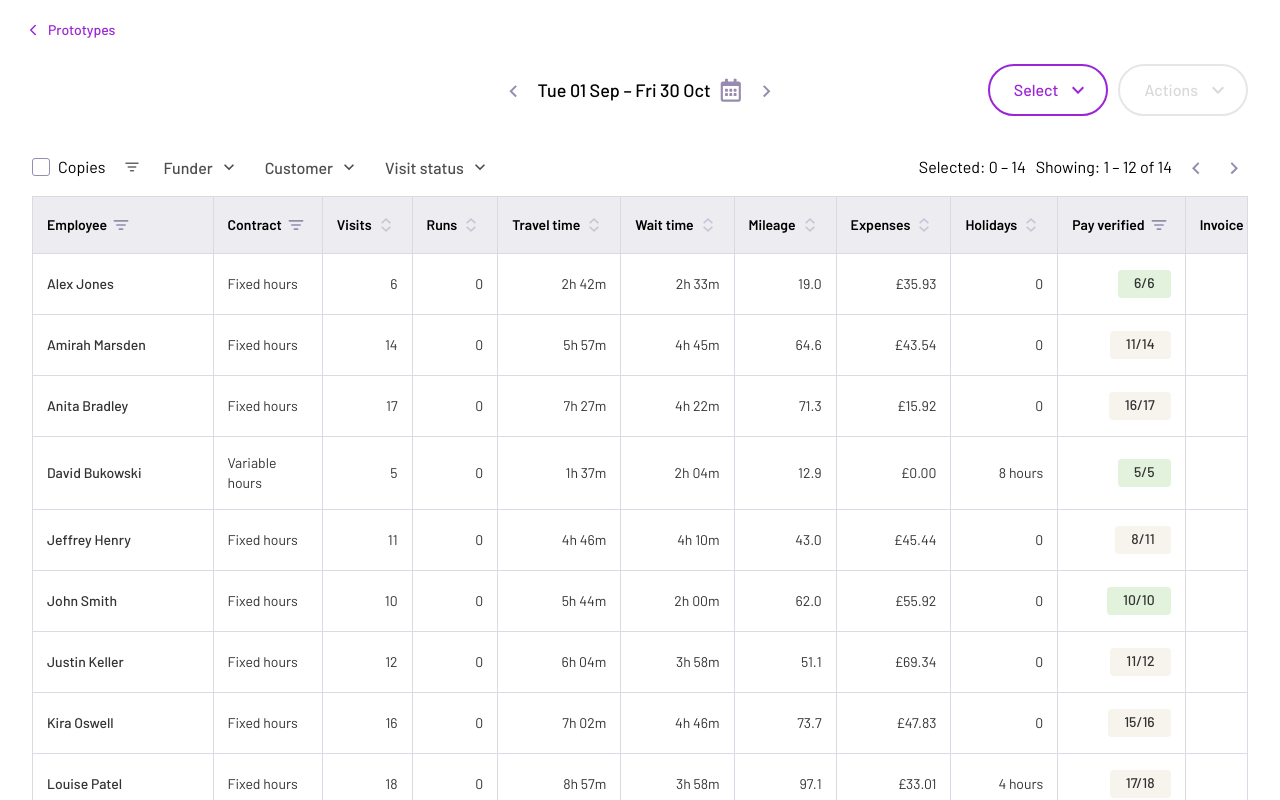
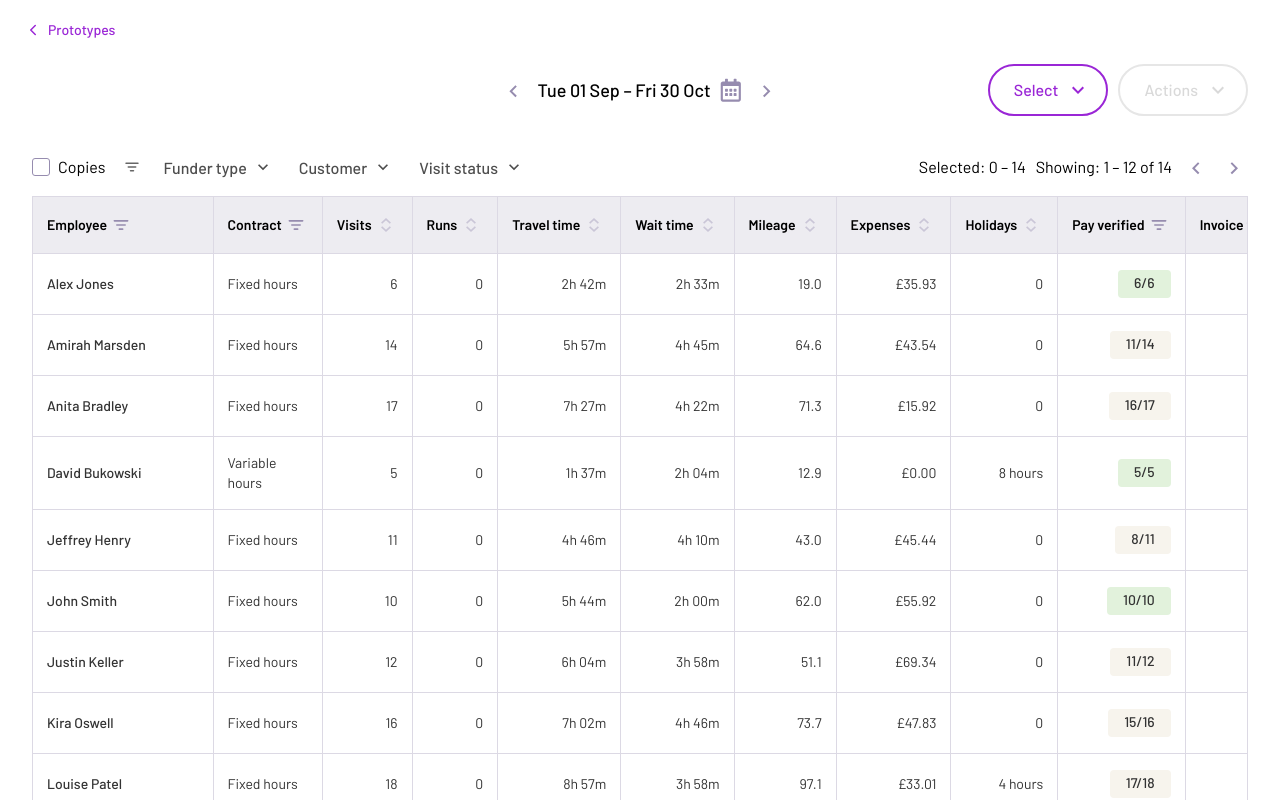
Before and after one commit to benbo86/PASS-Prototypes, a React (Vite) app in the folder timesheets/: page / in a window 1280 px wide. Shown: the top 800 px of the page. Built offline with nearby package versions, Linux system fonts and the light colour scheme.

Commit message:
Changed Funder filter name

```diff
--- a/timesheets/src/Timesheets.jsx
+++ b/timesheets/src/Timesheets.jsx
@@ -409,7 +409,7 @@ export default function Timesheets() {
                 className={`ts-filter-pill ${funderFilter.size ? 'active' : ''}`}
                 onClick={() => openDropdown('funder')}
               >
-                <span>Funder</span>
+                <span>Funder type</span>
                 {funderFilter.size > 0 && <span className="ts-filter-count">{funderFilter.size}</span>}
                 <ChevronDown size={20} />
               </button>
```
